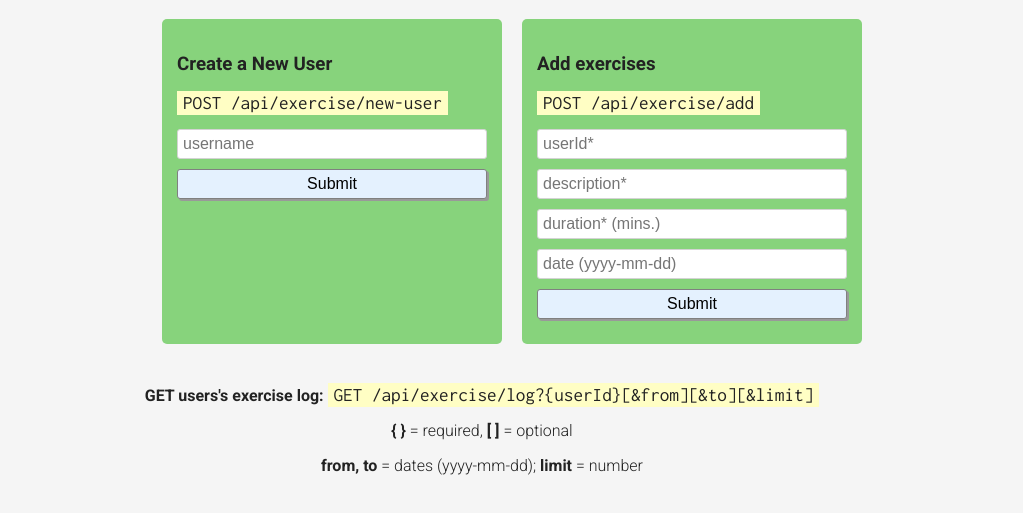
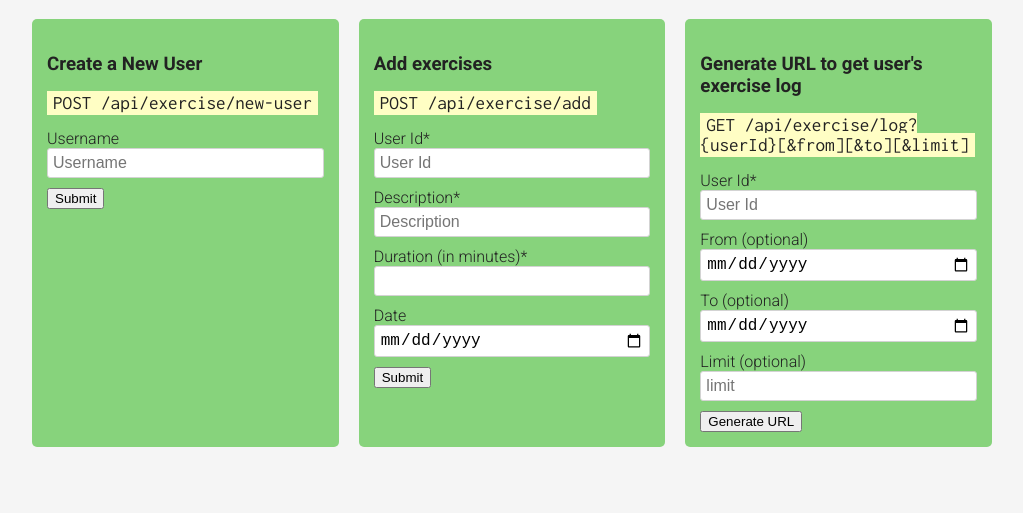
Before and after one commit to rifkegribenes/exercise-tracker, a website: page views/index.html in a window 1280 px wide. Shown: the part 87-600 px from the top of the page, without its empty margins (128-1151 px from the left). Drawn offline with Linux system fonts and the light colour scheme; files that its build step writes are made by us from their sources.

Commit message:
added form to generate log retrieval url

```diff
--- a/app/controllers/index.js
+++ b/app/controllers/index.js
@@ -37,18 +37,16 @@ exports.getUsers = (req, res, next) => {
 };
 
 // Get all exercises for one user.
-// params = userId (required)
+// query params = userId (required)
 //  to (date, optional)
 //  from (date, optional)
 //  limit (integer, optional)
 exports.getUserLog = (req, res, next) => {
   console.log(`Controller > getUserLog: ${req.query.userId}`);
   const { userId, from, to, limit } = req.query;
-  console.log(userId, from, to, limit);
-  const dateFrom = !from ? new Date(0) : new Date(from);
+  const dateFrom = from ? new Date(from) : new Date(0);
   const dateTo = to ? new Date(to) : new Date();
   const recordLimit = limit ? parseInt(limit) : 100;
-  console.log(userId, dateFrom, dateTo, recordLimit);
 
   Exercise.find({
     userId: userId,
--- a/public/style.css
+++ b/public/style.css
@@ -25,6 +25,8 @@ body {
 
 .info-wrap  {
   text-align: center;
+  width: 100%;
+  height: 30px;
 }
 
 h1 {
@@ -48,10 +50,11 @@ form {
   width: 100%;
   max-width: 340px;
   border-radius: 5px;
+  margin-right: 20px;
 }
 
-form:first-child {
-  margin-right: 20px;
+form:last-child {
+  margin-right: 0;
 }
 
 input {
--- a/views/index.html
+++ b/views/index.html
@@ -6,6 +6,7 @@
       <link rel="shortcut icon" href="/favicon.ico" type="image/x-icon"/>
       <link href="https://fonts.googleapis.com/css?family=Roboto:300,700|Inconsolata" rel="stylesheet" type="text/css">
       <link href="style.css" rel="stylesheet" type="text/css">
+      <script type="text/javascript" src="script.js"></script>
    </head>
 
    <body>
@@ -15,24 +16,38 @@
             <form action="/api/exercise/new-user" method="post">
               <h3>Create a New User</h3>
               <p><code>POST /api/exercise/new-user</code></p>
-              <input id="username" type="text" name="username" placeholder="username">
-              <input type="submit" value="Submit">
+              <label for="username">Username</label>
+              <input id="username" type="text" name="username" placeholder="Username">
+              <button type="submit" value="Submit">Submit</button>
             </form>
             <form action="/api/exercise/add" method="post">
               <h3>Add exercises</h3>
               <p><code>POST /api/exercise/add</code></p>
-              <input id="userId" type="text" name="userId" placeholder="userId*">
-              <input id="description" type="text" name="description" placeholder="description*">
-              <input id="duration" type="text" name="duration" placeholder="duration* (mins.)">
-              <input id="date" type="text" name="date" placeholder="date (yyyy-mm-dd)">
-              <input type="submit" value="Submit">
+              <label for="userId">User Id*</label>
+              <input id="userId" type="text" name="userId" placeholder="User Id">
+              <label for="description">Description*</label>
+              <input id="description" type="text" name="description" placeholder="Description">
+              <label for="duration">Duration (in minutes)*</label>
+              <input id="duration" type="number" name="duration">
+              <label for="date">Date</label>
+              <input id="date" type="date" name="date">
+              <button type="submit" value="Submit">Submit</button>
+            </form>
+            <form >
+              <h3>Generate URL to get user's exercise log</h3>
+              <p><code>GET /api/exercise/log?{userId}[&amp;from][&amp;to][&amp;limit]</code></p>
+              <label for="userIdLog">User Id*</label>
+              <input id="userIdLog" type="text" name="userIdLog" placeholder="User Id">
+              <label for="from">From (optional)</label>
+              <input id="from" type="date" name="from">
+              <label for="to">To (optional)</label>
+              <input id="to" type="date" name="to">
+              <label for="limit">Limit (optional)</label>
+              <input id="limit" type="number" name="limit" placeholder="limit">
+              <button type="button" onClick="displayResult()">Generate URL</button>
             </form>
           </div>
-          <div class="info-wrap">
-            <p><strong>GET users's exercise log: </strong><code>GET /api/exercise/log?{userId}[&amp;from][&amp;to][&amp;limit]</code></p>
-            <p><strong>{ }</strong> = required, <strong>[ ]</strong> = optional</p>
-            <p><strong>from, to</strong> = dates (yyyy-mm-dd); <strong>limit</strong> = number</p>
-          </div>
+          <div class="info-wrap" id="result" ></div>
       </div>
    </body>
 
```
Also changed, not shown: public/script.js (added, +15 -0 lines).
